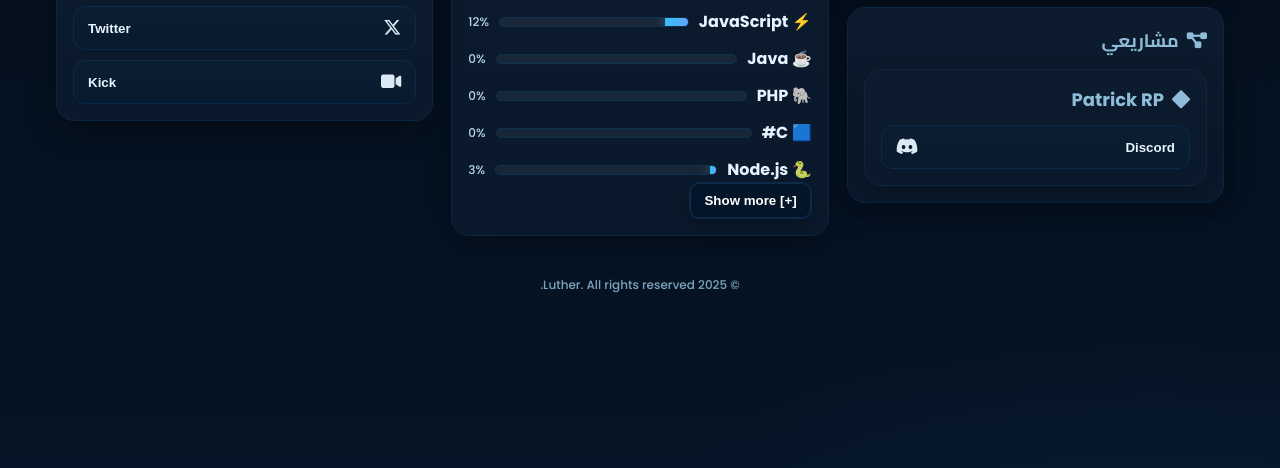
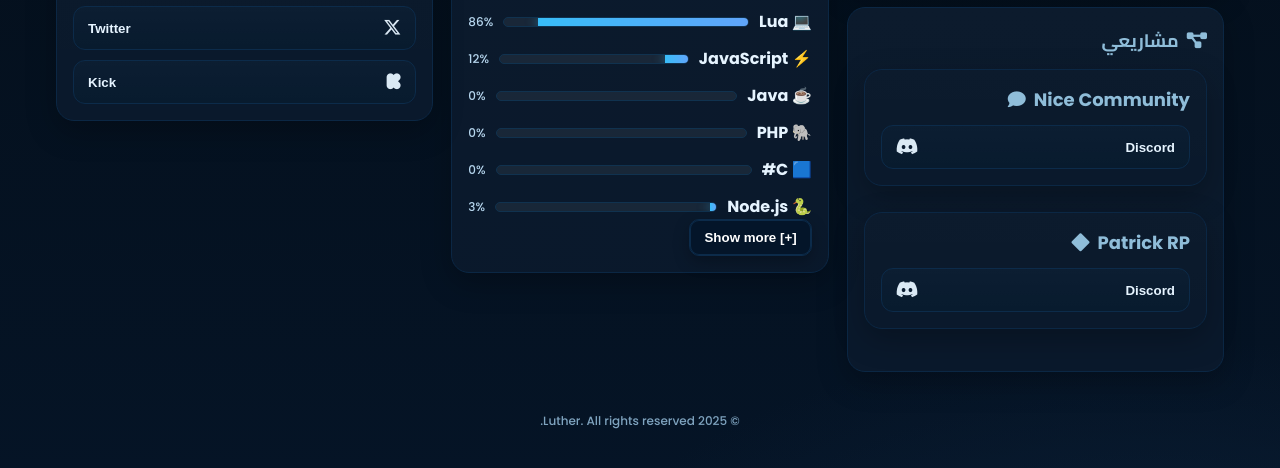
Before and after one commit to HmoodAlqahtani/luther-portfolio, a plain HTML site: page index.html in a window 1280 px wide. Shown: the part 322-790 px from the top of the page. Drawn offline with Linux system fonts and the light colour scheme; no server answers.

Commit message:
Update index.html

```diff
--- a/index.html
+++ b/index.html
@@ -46,11 +46,23 @@
         <div class="projects-empty">
 
 
-          <article class="card card--interactive" id="projects-card">
-        <h1 class="card__title"><i class="fa-solid fa-diamond"></i>Patrick RP</h1>
+<div><article class="card card--interactive" id="projects-card">
+        <h1 class="card__title">Nice Community<i class="fa-solid fa-comment"></i></h1>
+
+        <button class="link-btn" data-link="https://discord.gg/xS2EjBgbak"></i>Discord<i class="fa-brands fa-discord"></i></button>
+      </article>ㅤ</div>
+
+
+
+          <div><article class="card card--interactive" id="projects-card">
+        <h1 class="card__title">Patrick RP<i class="fa-solid fa-diamond"></i></h1>
 
         <button class="link-btn" data-link="https://discord.gg/HgSqdaQj4z"></i>Discord<i class="fa-brands fa-discord"></i></button>
-      </article>
+      </article>ㅤ</div>
+
+
+
+
     </section>
 
         </div>
@@ -83,6 +95,11 @@
             <span class="skill__label">🎨 CSS</span>
             <div class="skill__bar"><span class="skill__fill" style="--val:32%"></span></div>
             <span class="skill__percent">32%</span>
+          </li>
+          <li class="skill">
+            <span class="skill__label">💻 Lua</span>
+            <div class="skill__bar"><span class="skill__fill" style="--val:86%"></span></div>
+            <span class="skill__percent">86%</span>
           </li>
           <li class="skill">
             <span class="skill__label">⚡ JavaScript</span>
@@ -132,7 +149,7 @@
           <button class="link-btn" data-link="https://discord.gg/xS2EjBgbak"><i class="fa-brands fa-discord"></i> Discord</button>
           <button class="link-btn" data-link="https://www.youtube.com/@Luther_X5"><i class="fa-brands fa-youtube"></i> YouTube</button>
           <button class="link-btn" data-link="https://x.com/Luther_X5"><i class="fa-brands fa-x-twitter"></i> Twitter</button>
-          <button class="link-btn" data-link="https://kick.com/luther-x5"><i class="fa-solid fa-video"></i> Kick</button>
+          <button class="link-btn" data-link="https://kick.com/luther-x5"><i class="fa-brands fa-kickstarter-k"></i> Kick</button>
         </div>
       </article>
     </section>
```
